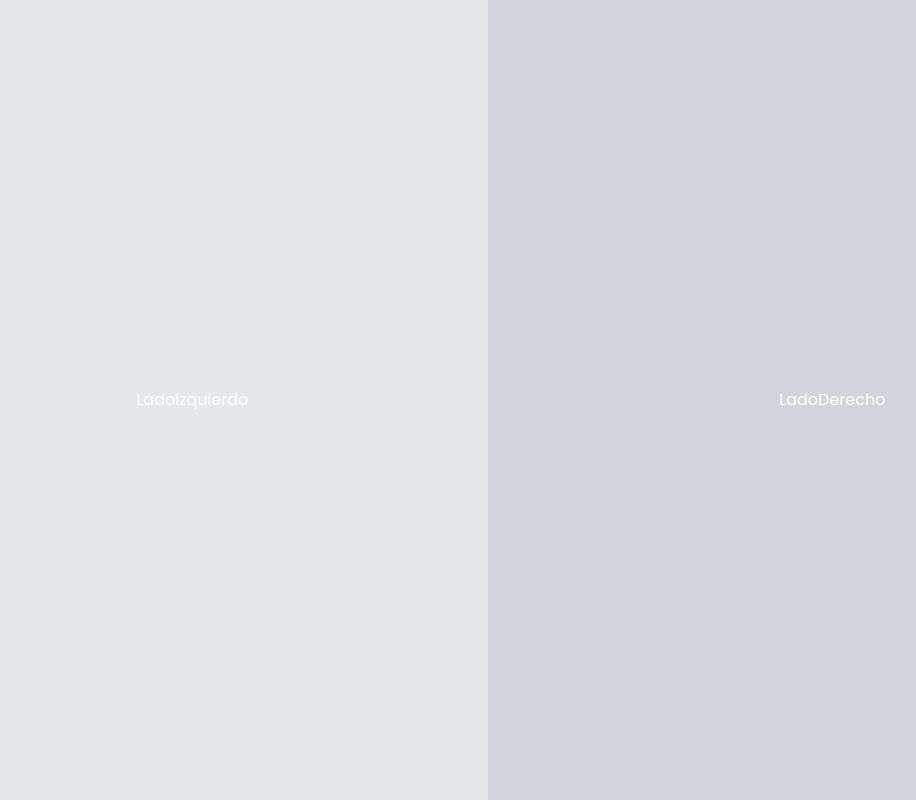
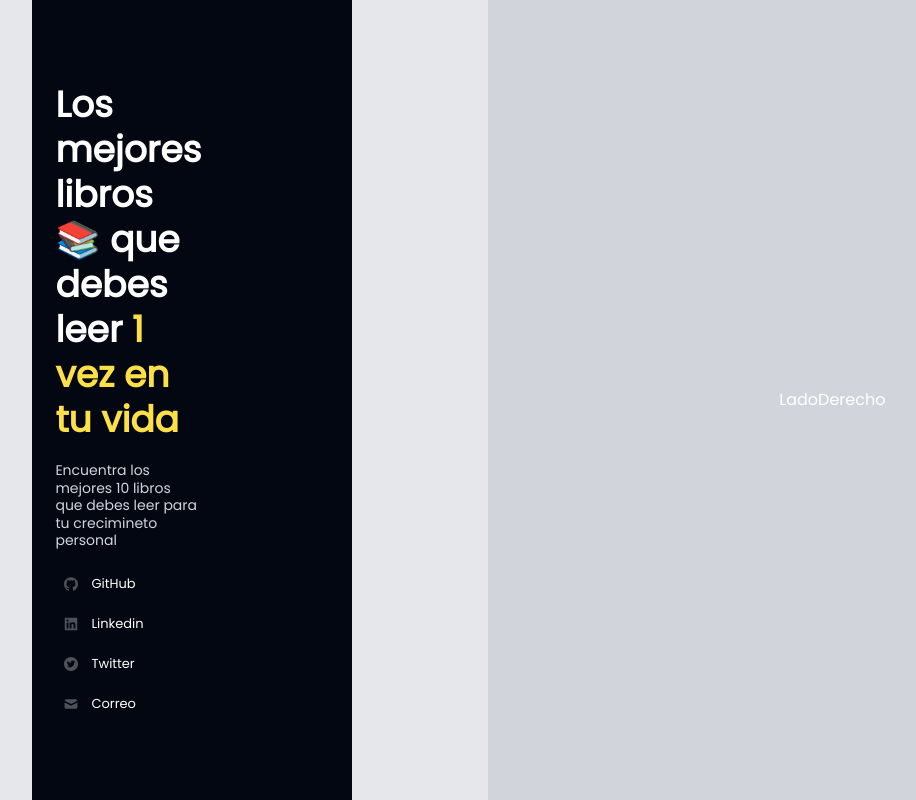
Before and after one commit to coderito/Boof, a Next.js app: page / in a window 1280 px wide. Shown: the whole page, without its empty margins (103-1019 px from the left). Built offline with nearby package versions, Linux system fonts and the light colour scheme.

Commit message:
agregando iconos con hover

```diff
--- a/src/app/components/LadoIzquierdo.jsx
+++ b/src/app/components/LadoIzquierdo.jsx
@@ -1,5 +1,58 @@
+import {
+  AiFillGithub,
+  AiFillLinkedin,
+  AiFillTwitterCircle,
+} from "react-icons/ai";
+import { HiMail } from "react-icons/hi";
+
 export default function LadoIzquiero() {
-    return (
-        <h1>LadoIzquierdo</h1>
-    )
+  return (
+    <section className="h-1/2 md:h-full w-full md:pr-56 p-24 md:w-1/2 flex items-center justify-center bg-gray-950">
+      <div className="flex flex-col gap-5">
+        <h1 className="font-display text-4xl/tight font-bold text-white">
+          Los mejores libros 📚 que debes leer{" "}
+          <span className="text-yellow-300"> 1 vez en tu vida</span>
+        </h1>
+        <p className="text-sm/tight font-medium   text-gray-300">
+          Encuentra los mejores 10 libros que debes leer para tu crecimineto
+          personal
+        </p>
+        <div class="flex flex-wrap justify-center gap-x-1 gap-y-3 sm:gap-x-2 lg:justify-start">
+          <a
+            class="group relative isolate flex items-center rounded-lg px-2 py-0.5 text-[0.8125rem]/6 font-medium text-white/30 transition-colors hover:text-sky-300 gap-x-3 flex-none"
+            href="https://github.com/midudev/noticias.dev"
+          >
+            <span class="absolute inset-0 -z-10 scale-75 rounded-lg bg-white/5 opacity-0 transition group-hover:scale-100 group-hover:opacity-100"></span>
+            <AiFillGithub className="h-4 w-4" />
+            <span class="self-baseline text-white font-medium">GitHub</span>
+          </a>
+          <a
+            class="group relative isolate flex items-center rounded-lg px-2 py-0.5 text-[0.8125rem]/6 font-medium text-white/30 transition-colors hover:text-sky-300 gap-x-3 flex-none"
+            href="/rss/feed.xml"
+          >
+            <span class="absolute inset-0 -z-10 scale-75 rounded-lg bg-white/5 opacity-0 transition group-hover:scale-100 group-hover:opacity-100"></span>
+            <AiFillLinkedin className="w-4 h-4" />
+            <span class="self-baseline text-white font-medium">Linkedin</span>
+          </a>
+
+          <a
+            class="group relative isolate flex items-center rounded-lg px-2 py-0.5 text-[0.8125rem]/6 font-medium text-white/30 transition-colors hover:text-sky-300 gap-x-3 flex-none"
+            href="/rss/feed.xml"
+          >
+            <span class="absolute inset-0 -z-10 scale-75 rounded-lg bg-white/5 opacity-0 transition group-hover:scale-100 group-hover:opacity-100"></span>
+            <AiFillTwitterCircle className="w-4 h-4" />
+            <span class="self-baseline text-white font-medium">Twitter</span>
+          </a>
+          <a
+            class="group relative isolate flex items-center rounded-lg px-2 py-0.5 text-[0.8125rem]/6 font-medium text-white/30 transition-colors hover:text-sky-300 gap-x-3 flex-none"
+            href="/rss/feed.xml"
+          >
+            <span class="absolute inset-0 -z-10 scale-75 rounded-lg bg-white/5 opacity-0 transition group-hover:scale-100 group-hover:opacity-100"></span>
+            <HiMail className="w-4 h-4" />
+            <span class="self-baseline text-white font-medium">Correo</span>
+          </a>
+        </div>
+      </div>
+    </section>
+  );
 }
```
